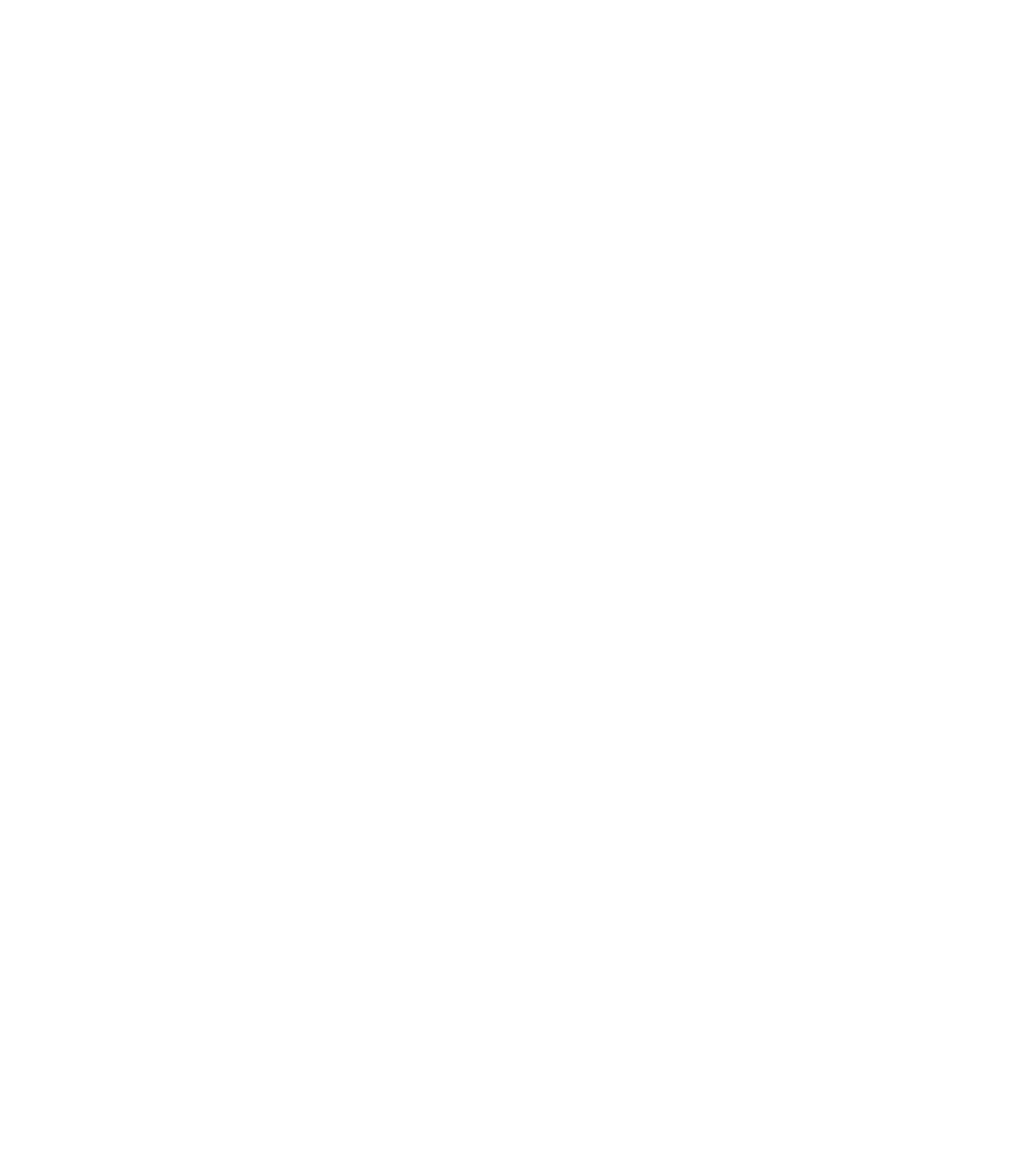
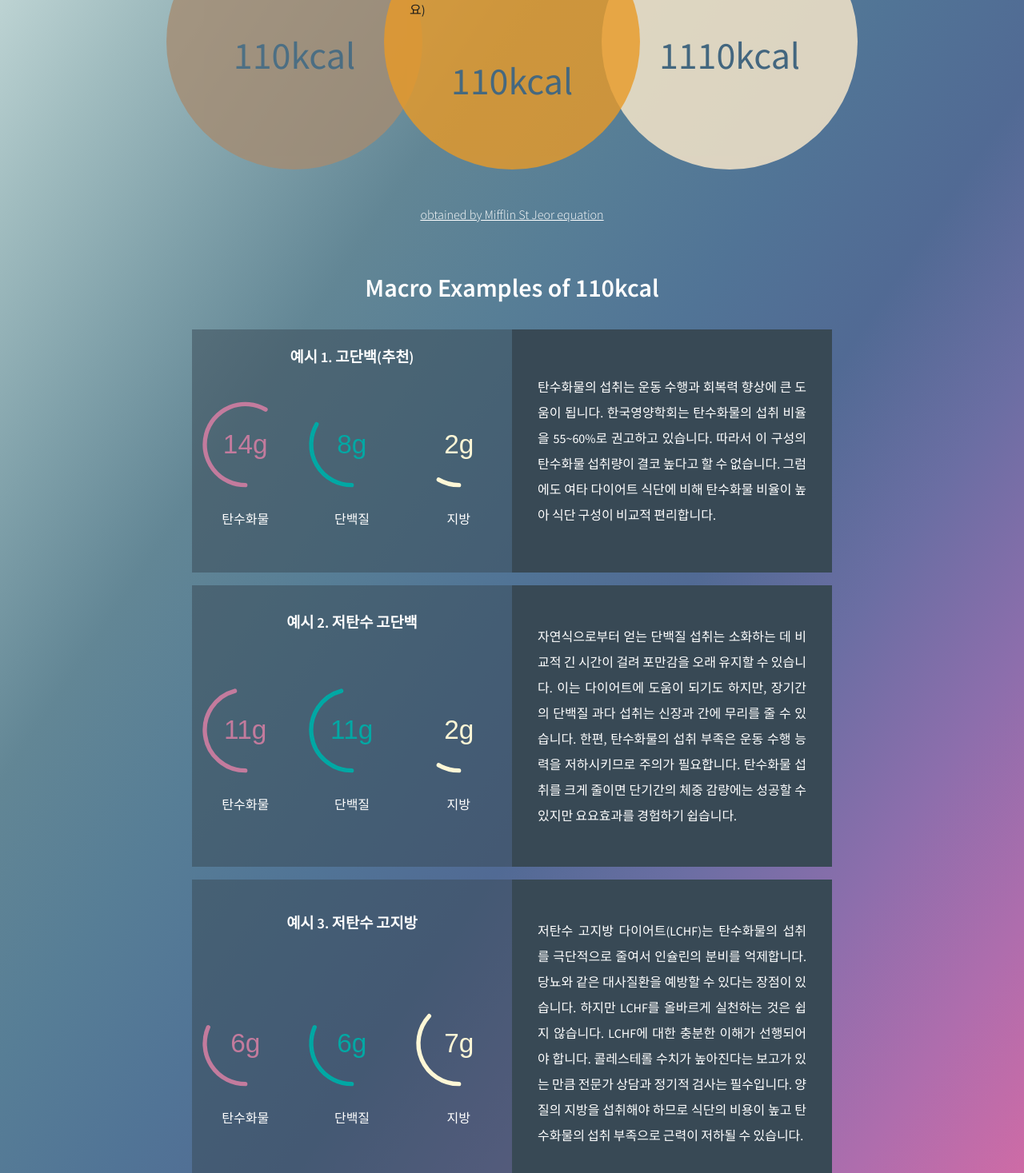
Before and after one commit to CodeSoom/project-react-5-rheech22, a React app: page /project-react-5-rheech22/ in a window 1280 px wide. Shown: the part 1330-2797 px from the top of the page at 80% size. Before the commit the page ends 918 px from the top, so only its background shows below. Built offline with nearby package versions, Linux system fonts and the light colour scheme; a web font is replaced by a local one.

Commit message:
Edit descriptions
- 결과 내용 수정

```diff
--- a/src/data/caloriesInfo.js
+++ b/src/data/caloriesInfo.js
@@ -20,7 +20,7 @@ const caloriesInfo = [
     description: `목표를 달성하기 위해 섭취해야 하는 칼로리입니다.
                   식이요법을 실천하면서 일정 기간 자신의 체중을 관찰하세요!
                   목적에 부합되지 않는 변화가 있다면 칼로리를 조정해야 합니다.
-                  이 수치는 공식에 의해 추정된 숫자라는 사실에 유의하세요.`,
+                  이 수치는 공식에 의해 추정된 숫자라는 사실을 유념하세요.`,
   },
 ];
 
--- a/src/data/macroInfo.js
+++ b/src/data/macroInfo.js
@@ -2,11 +2,11 @@ const macroInfo = [
   {
     id: 1,
     name: 'highCarbs',
-    title: '고단백',
+    title: '고단백(추천)',
     subtitle: '★',
-    description: `탄수화물의 섭취는 운동 수행과 회복력 향상에 필수요소입니다.
-                  한국영양학회는 탄수화물 섭취의 비율을 55~60%로 권고하고 있습니다.
-                  그 사실을 참고하면, 이 구성의 탄수화물 비율이 결코 높다고 할 수 없습니다.
+    description: `탄수화물의 섭취는 운동 수행과 회복력 향상에 큰 도움이 됩니다.
+                  한국영양학회는 탄수화물의 섭취 비율을 55~60%로 권고하고 있습니다.
+                  따라서 이 구성의 탄수화물 섭취량이 결코 높다고 할 수 없습니다.
                   그럼에도 여타 다이어트 식단에 비해 탄수화물 비율이 높아 식단 구성이 비교적 편리합니다.`,
   },
   {
@@ -14,10 +14,10 @@ const macroInfo = [
     name: 'lowCarbs',
     title: '저탄수 고단백',
     subtitle: '',
-    description: `자연식으로 단백질을 섭취하면 긴 소화기간 덕분에 포만감을 오래 유지할 수 있습니다.
-                  이는 다이어트에 도움이 됩니다. 하지만 탄수화물의 섭취 부족은 운동 수행 능력을 저하시키므로 주의가 필요합니다.
-                  탄수화물의 섭취를 크게 줄이면 단기간의 체중 감량에 성공할 수 있지만, 그만큼 요요효과를 경험하기 쉽습니다.
-                  한편 장기간의 단백질 과다 섭취는 신장과 간에 무리를 줄 수 있습니다.`,
+    description: `자연식으로부터 얻는 단백질 섭취는 소화하는 데 비교적 긴 시간이 걸려 포만감을 오래 유지할 수 있습니다.
+                  이는 다이어트에 도움이 되기도 하지만, 장기간의 단백질 과다 섭취는 신장과 간에 무리를 줄 수 있습니다.
+                  한편, 탄수화물의 섭취 부족은 운동 수행 능력을 저하시키므로 주의가 필요합니다. 탄수화물 섭취를 크게
+                  줄이면 단기간의 체중 감량에는 성공할 수 있지만 요요효과를 경험하기 쉽습니다.`,
   },
   {
     id: 3,
@@ -27,7 +27,7 @@ const macroInfo = [
     description: `저탄수 고지방 다이어트(LCHF)는 탄수화물의 섭취를 극단적으로 줄여서 인슐린의 분비를 억제합니다.
                   당뇨와 같은 대사질환을 예방할 수 있다는 장점이 있습니다. 하지만 LCHF를 올바르게 실천하는 것은 쉽지 않습니다.
                   LCHF에 대한 충분한 이해가 선행되어야 합니다. 콜레스테롤 수치가 높아진다는 보고가 있는 만큼 전문가 상담과 정기적
-                  검사는 필수입니다. 양질의 지방을 섭취해야 하므로 식단의 비용이 높고 근력이 저하될 수 있습니다.`,
+                  검사는 필수입니다. 양질의 지방을 섭취해야 하므로 식단의 비용이 높고 탄수화물의 섭취 부족으로 근력이 저하될 수 있습니다.`,
   },
 ];
 
--- a/src/slice.js
+++ b/src/slice.js
@@ -18,9 +18,9 @@ const { actions, reducer } = createSlice({
     },
     calculatorMessage: '',
     calories: {
-      bmr: 0,
-      tdee: 0,
-      result: 0,
+      bmr: 110,
+      tdee: 1110,
+      result: 110,
     },
   },
   reducers: {
```
